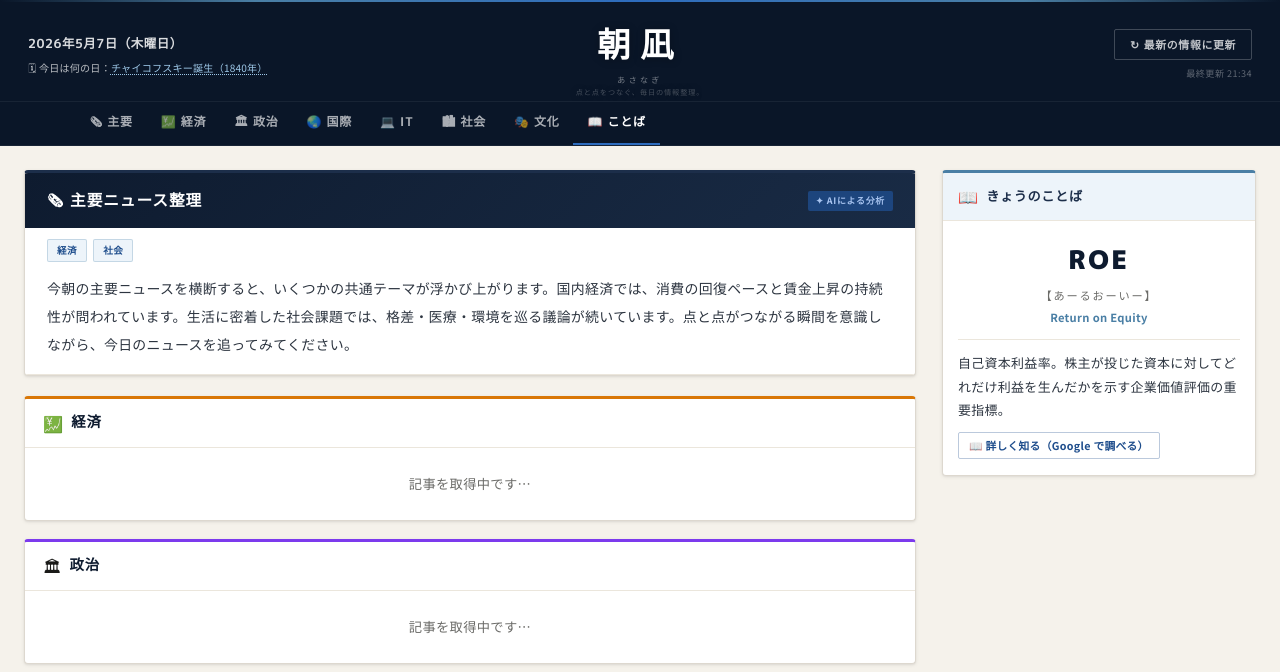
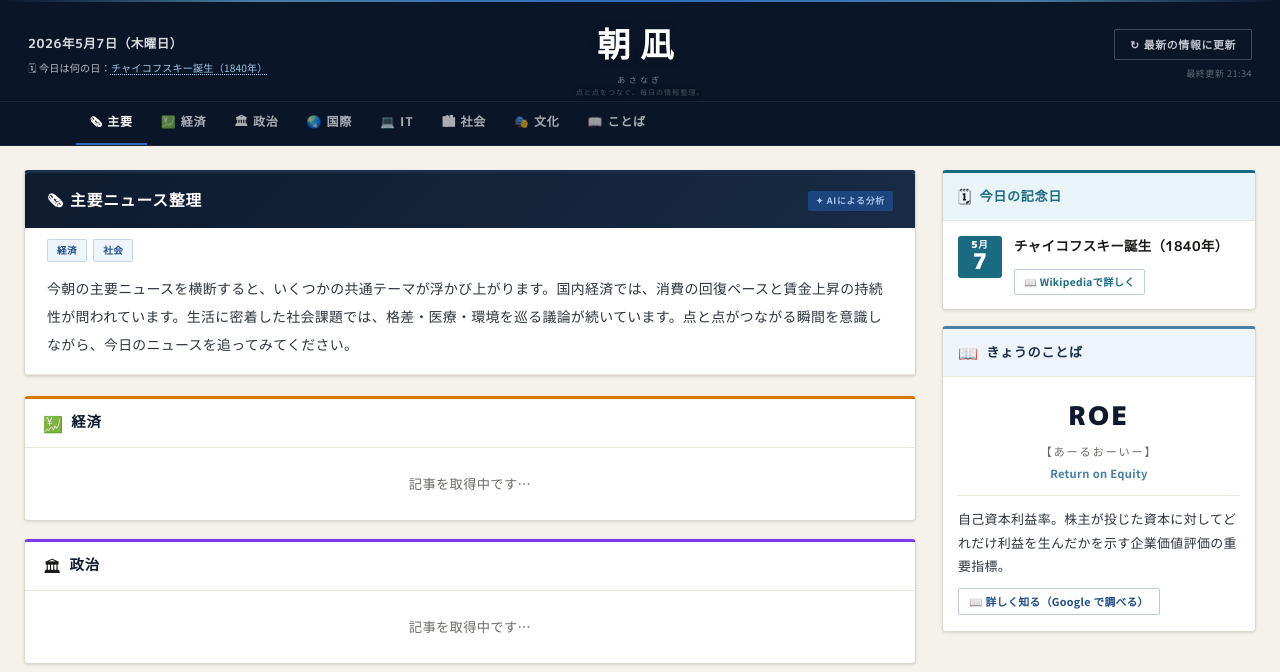
Before and after one commit to andydesuyo0206/my-news, a Flask app: page / in a window 1280 px wide. Shown: the top 672 px of the page. Run offline with Flask 3, Linux system fonts and the light colour scheme; data that the repository does not hold is empty.

Commit message:
サイドバーに「今日の記念日」ウィジェット追加
- サイドバー最上部に今日の記念日カードを配置
- 月日を視覚的に強調するデザイン（ティール背景の日付ブロック）
- Wikipedia リンクボタン付き（全366日カバー済みと連携）
- ダークモード対応

Co-Authored-By: Claude Sonnet 4.6 <noreply@anthropic.com>

```diff
--- a/templates/index.html
+++ b/templates/index.html
@@ -437,6 +437,42 @@
     }
     .shasetsu-expert { font-size: .62rem; color: var(--muted-lt); text-align: right; margin-top: 4px; font-style: normal; }
 
+    /* ══ 今日の記念日ウィジェット ════════════════════════════════ */
+    .kinenbi { border-top: 3px solid var(--teal); }
+    .kinenbi .sc-hd { background: var(--teal-pale); }
+    .kinenbi .sc-title { color: var(--teal); }
+    .kinenbi-body {
+      padding: 15px 15px 14px;
+      display: flex; align-items: flex-start; gap: 12px;
+    }
+    .kinenbi-date {
+      flex-shrink: 0; text-align: center; min-width: 44px;
+      background: var(--teal); color: #fff;
+      border-radius: 3px; padding: 4px 6px;
+      font-family: var(--font-h); font-weight: 900;
+      line-height: 1.1;
+    }
+    .kinenbi-date-m { font-size: .6rem; letter-spacing: .08em; }
+    .kinenbi-date-d { font-size: 1.35rem; }
+    .kinenbi-content { flex: 1; min-width: 0; }
+    .kinenbi-text {
+      font-family: var(--font-h); font-size: .84rem; font-weight: 700;
+      color: var(--text); line-height: 1.6; margin-bottom: 8px;
+    }
+    .kinenbi-link {
+      display: inline-flex; align-items: center; gap: 4px;
+      font-size: .64rem; font-weight: 700; color: var(--teal);
+      border: 1px solid rgba(26,107,130,.3); border-radius: 2px;
+      padding: 3px 9px; transition: all var(--tr); text-decoration: none;
+    }
+    .kinenbi-link:hover { background: var(--teal); color: #fff; border-color: var(--teal); }
+    @media (prefers-color-scheme: dark) {
+      .kinenbi .sc-hd { background: #091b28; }
+      .kinenbi .sc-title { color: #5bc4d8; }
+      .kinenbi-link { color: #5bc4d8; border-color: rgba(91,196,216,.3); }
+      .kinenbi-link:hover { background: var(--teal); color: #fff; }
+    }
+
     /* ══ Footer ════════════════════════════════════════════════ */
     .footer {
       background: var(--navy-bg); color: rgba(255,255,255,.28);
@@ -807,8 +843,30 @@
 
     </main>
 
-    <!-- 右：サイドバー（順序：きょうのことば → 余白 → 社説・論点） -->
+    <!-- 右：サイドバー（順序：今日の記念日 → きょうのことば → 余白 → 社説・論点） -->
     <aside class="sidebar">
+
+      <!-- 今日の記念日 -->
+      {% if today_event %}
+        <div class="sc kinenbi">
+          <div class="sc-hd">
+            <span>🗓</span>
+            <span class="sc-title">今日の記念日</span>
+          </div>
+          <div class="kinenbi-body">
+            <div class="kinenbi-date">
+              <div class="kinenbi-date-m">{{ now.month }}月</div>
+              <div class="kinenbi-date-d">{{ now.day }}</div>
+            </div>
+            <div class="kinenbi-content">
+              <div class="kinenbi-text">{{ today_event.text }}</div>
+              {% if today_event.wiki_url %}
+                <a class="kinenbi-link" href="{{ today_event.wiki_url }}" target="_blank" rel="noopener">📖 Wikipediaで詳しく</a>
+              {% endif %}
+            </div>
+          </div>
+        </div>
+      {% endif %}
 
       <!-- きょうのことば -->
       <div id="kotoba" class="sc kotoba">
```
